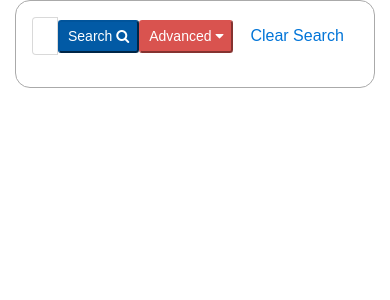
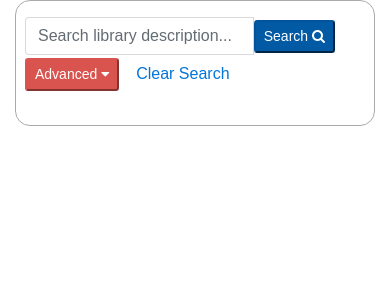
Before and after one commit to doaa-altarawy/molssi_api_flask, a Flask app: page / in a window 390 px wide. Shown: the top 300 px of the page. Run offline with Flask 2, Linux system fonts and the light colour scheme; data that the repository does not hold is empty; some libraries are stand-ins or nearby versions.

Commit message:
Search form responsive in mobile

```diff
--- a/app/static/css/main.css
+++ b/app/static/css/main.css
@@ -134,3 +134,7 @@ https://github.com/silviomoreto/bootstrap-select/issues/1135
     display: block;
     position: absolute;
 }
+
+#libraryName{
+    min-width: 150px;
+}
--- a/app/static/js/wordpress_api_search.js
+++ b/app/static/js/wordpress_api_search.js
@@ -46,7 +46,9 @@ jQuery(document).ready(function() {
         jQuery('#pagination').twbsPagination({
             totalPages: Math.ceil(numItems / perPage),
             itemOnPage: perPage,
-            visiblePages: 7,
+            visiblePages: 4,
+            prev: '<span aria-hidden="true">&laquo;</span>',
+            next: '<span aria-hidden="true">&raquo;</span>',
             onPageClick: function(event, pageNumber) {
                 var showFrom = perPage * (pageNumber - 1);
                 var showTo = showFrom + perPage;
--- a/app/templates/search_form.html
+++ b/app/templates/search_form.html
@@ -3,21 +3,23 @@
     <fieldset>
 
     <!-- Text Search input-->
-    <div class="form-group row mb-0">
-      <div class="form-group input-group col-md-8 mx-auto">
-          <input id="libraryName" type="text" class="form-control" name="libraryName" placeholder="Search library description..." >
-          <span class="input-group-btn">
+    <div class="form-group row px-2"><div class="col-lg-9 mx-auto">
+      <div class="input-group row">
+          <input id="libraryName" class="form-control col-auto" type="text" name="libraryName" placeholder="Search library description..." >
+          <div class="input-group-btn col-auto">
               <button id='search_quick' class="btn-sm btn-primary active">Search <i class="fa fa-search"></i></button>
-          </span>
-          <span class="input-group-btn">
+          </div>
+          <div class="input-group-btn col-auto">
               <button class="btn-sm btn-danger collapsed" data-toggle="collapse" data-target="#advancedSearch">Advanced
                   <i class="fa fa-caret-down"></i>
               </button>
-          </span>
-          <span class=""><button id="clear_search" type="button" class="btn btn-link">Clear Search</button></span>
-{#          <span class=""><a href="{{ url_for('submit_library.index_view') }}" class="btn btn-link">Submit your Code</a></span>#}
+          </div>
+          <div class="col-auto">
+              <button id="clear_search" type="button" class="btn btn-link">Clear Search</button>
+{#              <a href="{{ url_for('submit_library.index_view') }}" class="btn btn-link">Submit your Code</a>#}
+          </div>
       </div>
-    </div> <!-- form group -->
+    </div></div> <!-- form group -->
 
     <!-- ********* Collapsed Advanced Search ********* -->
 
```
